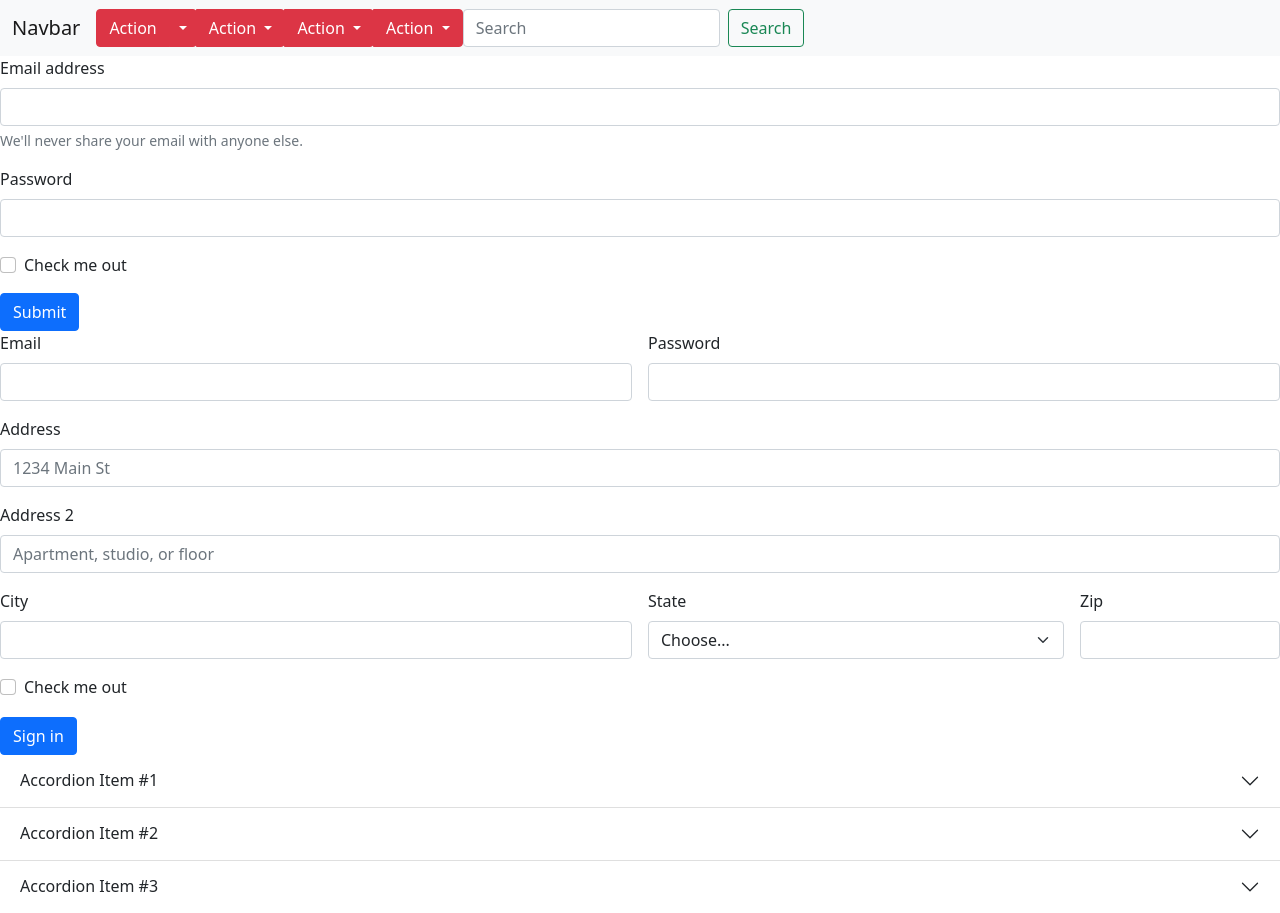
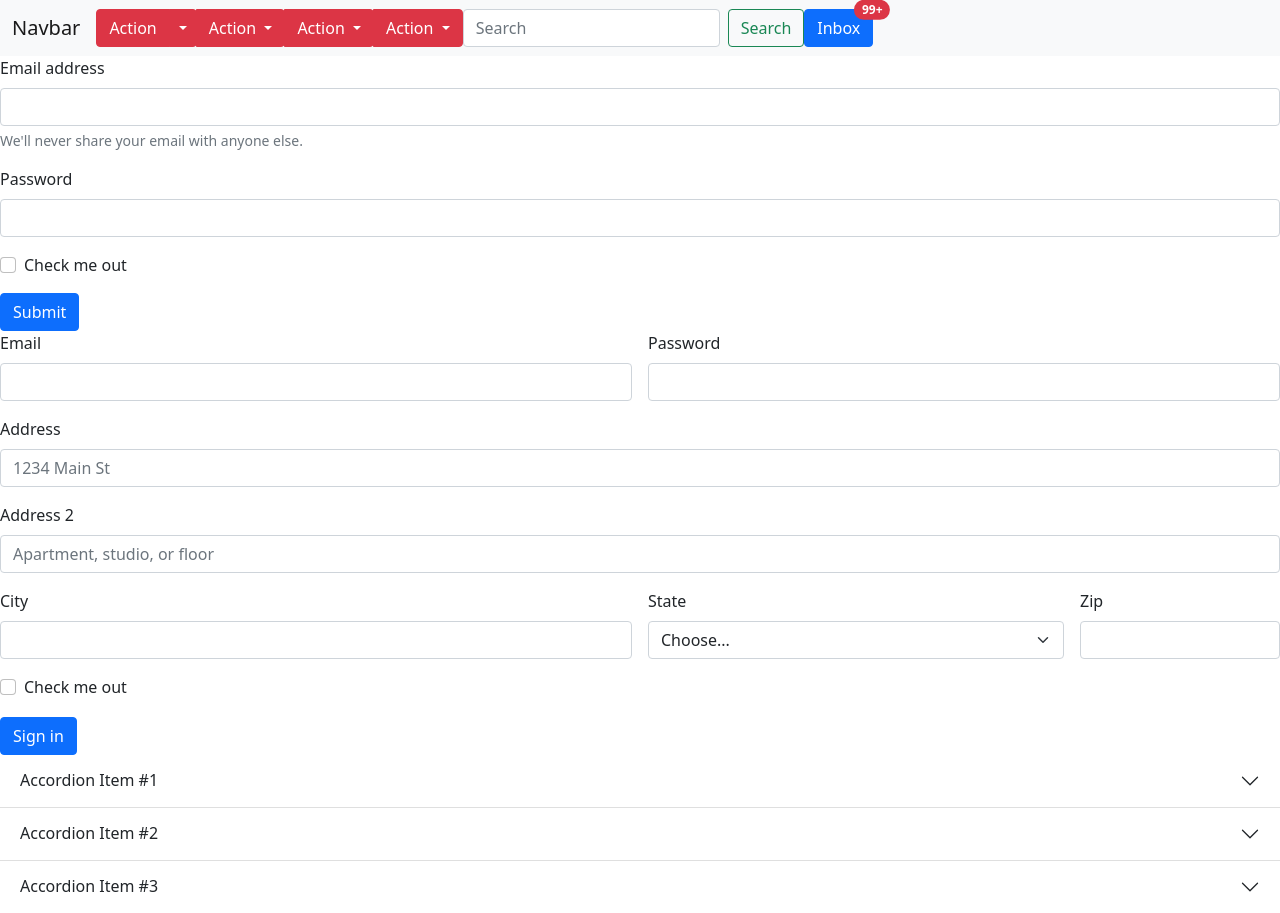
Before and after one commit to Bhuwan111/Website-with-Git, a plain HTML site: page index.html in a window 1280 px wide. Drawn offline with nearby package versions, Linux system fonts and the light colour scheme.

Commit message:
added inbox button

```diff
--- a/index.html
+++ b/index.html
@@ -67,6 +67,13 @@
         <input class="form-control me-2" type="search" placeholder="Search" aria-label="Search">
         <button class="btn btn-outline-success" type="submit">Search</button>
       </form>
+	<button type="button" class="btn btn-primary position-relative">
+  Inbox
+  <span class="position-absolute top-0 start-100 translate-middle badge rounded-pill bg-danger">
+    99+
+    <span class="visually-hidden">unread messages</span>
+  </span>
+</button>
     </div>
   </div>
 </nav>
```
